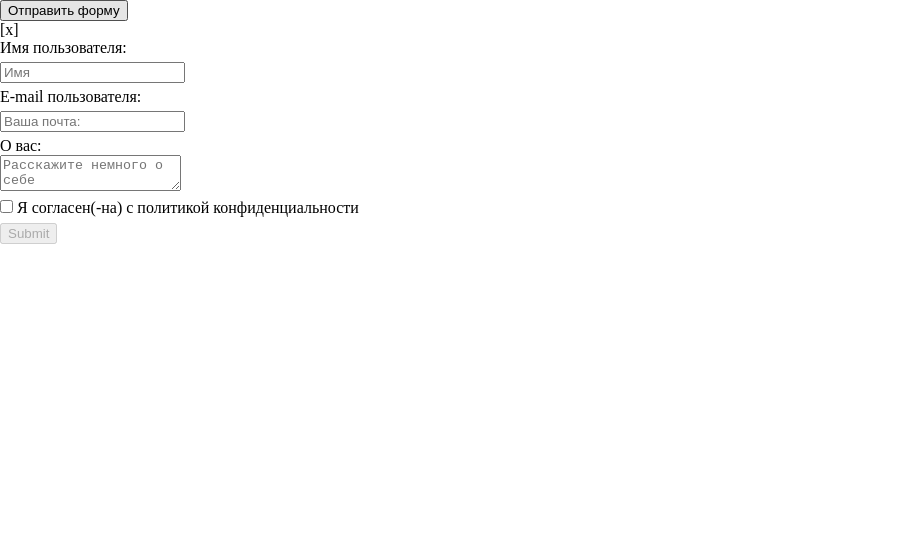
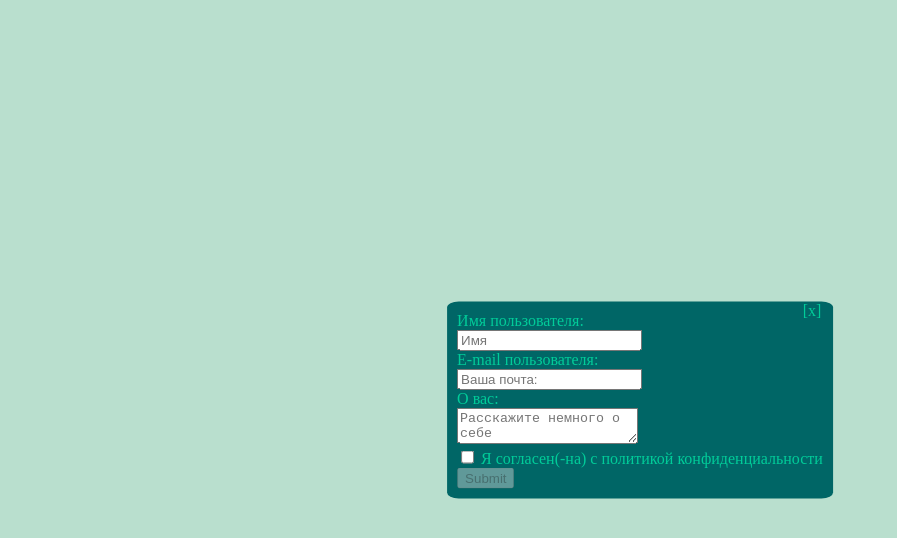
Before and after one commit to s0163451/web8.github.io, a plain HTML site: page index.html in a window 1280 px wide. Both pictures are taken after a click on the button "Отправить форму". Shown: the whole page, without its empty margins (0-897 px from the left). Drawn offline with Linux system fonts and the light colour scheme.

Commit message:
Update style.css

```diff
--- a/style.css
+++ b/style.css
@@ -1,44 +1,27 @@
-@media screen and (max-width: 480px) {
-    .popupWindow {
-        position: fixed;
-        width: 100%;
-        height: 100%;
-    }
-}
-
-body {
-   margin:0;
-
-}
-
-input {
-    margin: 5px 0;
-}
-
-div {
-    display: inline-block;
-}
-
-.hidden {
+#wrapper {
     display: none;
     position: fixed;
+    overflow: auto;
+    left: 0;
+    top: 0;
     width: 100%;
     height: 100%;
+    background-color:rgb(185 223 206);
+    }
+.modalcontent {
+    position: absolute;
+    left: 50%;
+    top: 50%;
+    transform: translate(-50%, -50%);
+    color:  #00CC99;
 }
-.popup {
-     min-height: 100%;
-    display: flex;
-    align-items: center;
-    justify-content: center;
-    padding: 10px 10px;
+#contact {
+    padding: 10px;
+    border-radius:3%;
+    background-color: #006666;
 }
-
-.popupWindow {
-    display: flex;
-    height: 100%;
-    align-items: center;
-    justify-content: center;
-    background-color: #006666;
-    color: #00CC99;
-    padding: 20px 50px 50px;
-}
+#close{
+        float: right;
+        cursor: pointer;
+        margin-right: 3%;
+    }
```
